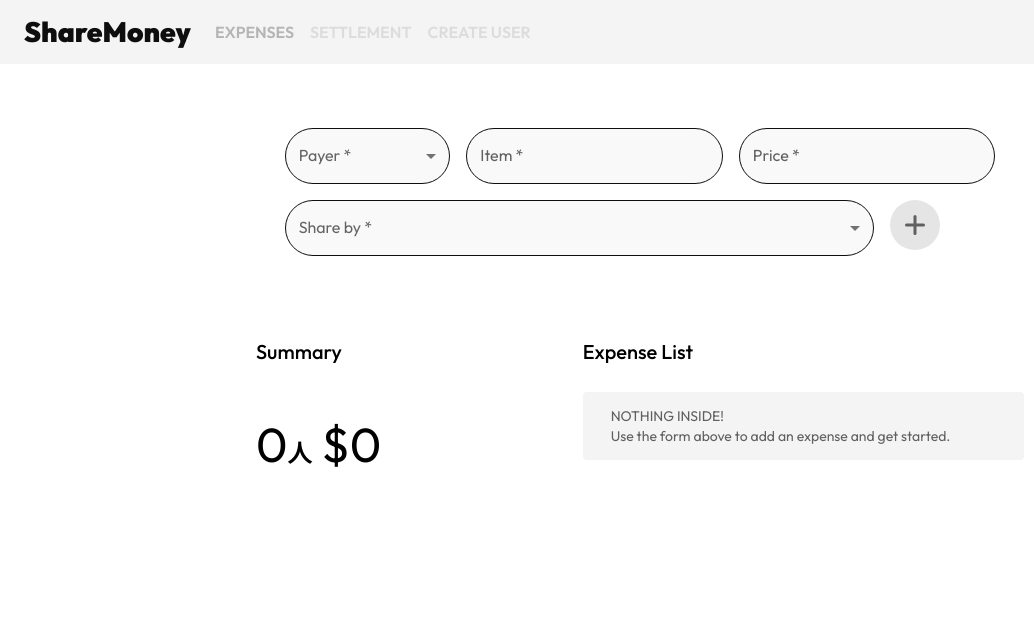
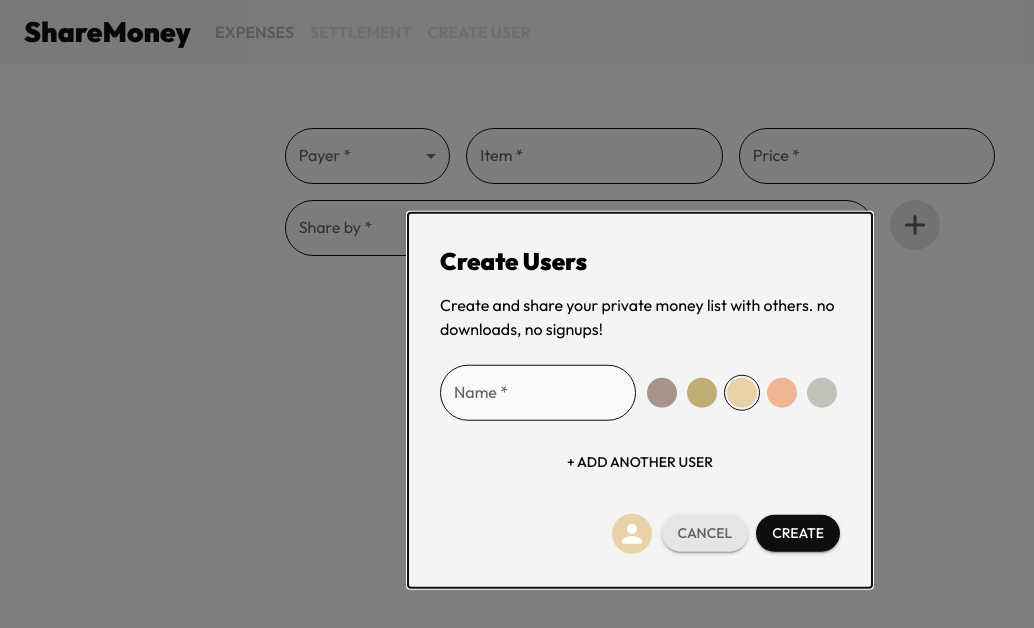
Before and after one commit to a03993/share-money-app, a React (Create React App) app: page /list/1 in a window 1280 px wide. Shown: the top 628 px of the page, without its empty margins (0-1034 px from the left). Built offline with nearby package versions, Linux system fonts and the light colour scheme; the HTML template or start-up script is replaced by a standard one.

Commit message:
fix: correct conditional logic

```diff
--- a/src/components/CreateUserModal.js
+++ b/src/components/CreateUserModal.js
@@ -18,8 +18,8 @@ import { useState } from "react";
 export default function CreateUserModal({
   open,
   setOpen,
-  expenseList,
   setExpenseList,
+  expenseItem,
 }) {
   const [userList, setUserList] = useState([{ name: "", avatar: 2 }]);
   const [nameErrors, setNameErrors] = useState([false]);
@@ -107,7 +107,7 @@ export default function CreateUserModal({
   };
 
   const handleClose = () => {
-    if (expenseList.length === 0) {
+    if (expenseItem.length === 0) {
       setSnackbarOpen(true);
       setSnackbarMessage("You have to create The FIRST User before closing.");
       return;
--- a/src/components/ExpenseLayout.js
+++ b/src/components/ExpenseLayout.js
@@ -42,10 +42,10 @@ export default function ExpenseLayout() {
   );
 
   useEffect(() => {
-    if (expenseList.length === 0) {
+    if (linkId && expenseItem.length === 0) {
       setOpenCreateUserModal(true);
     }
-  }, [expenseList]);
+  }, [expenseList, linkId]);
 
   return (
     <>
@@ -80,8 +80,8 @@ export default function ExpenseLayout() {
       <CreateUserModal
         open={openCreateUserModal}
         setOpen={setOpenCreateUserModal}
-        expenseList={expenseList}
         setExpenseList={setExpenseList}
+        expenseItem={expenseItem}
       />
     </>
   );
--- a/src/components/PageExpenses.js
+++ b/src/components/PageExpenses.js
@@ -32,7 +32,7 @@ export default function PageExpenses({
         linkId={linkId}
         expenseItem={expenseItem}
       />
-      {expenseList.length !== 0 ? (
+      {expenseItem.length !== 0 ? (
         <Grid container spacing={2} sx={{ ...commonGridSx, mt: 10 }}>
           <Grid size={{ xs: 12, md: 5 }}>
             <ExpenseSummary
@@ -64,7 +64,7 @@ export default function PageExpenses({
             gutterBottom
             className="font-weight-thin font-color-dark-gray"
           >
-            Please add something to this list
+            Please add a user to get started
           </Typography>
         </Grid>
       )}
--- a/src/components/PageSettlement.js
+++ b/src/components/PageSettlement.js
@@ -145,7 +145,7 @@ export default function PageSettlement({
 
   return (
     <>
-      {expenseList.length !== 0 ? (
+      {expenseItem.length !== 0 ? (
         <>
           <Grid
             container
@@ -193,8 +193,8 @@ export default function PageSettlement({
             gutterBottom
             className="font-weight-thin font-color-dark-gray text-align-center"
           >
-            Please go back to list page
-            <br /> and add something to this list
+            No expenses found
+            <br /> Please add some expenses in the EXPENSES page
           </Typography>
         </Grid>
       )}
```
